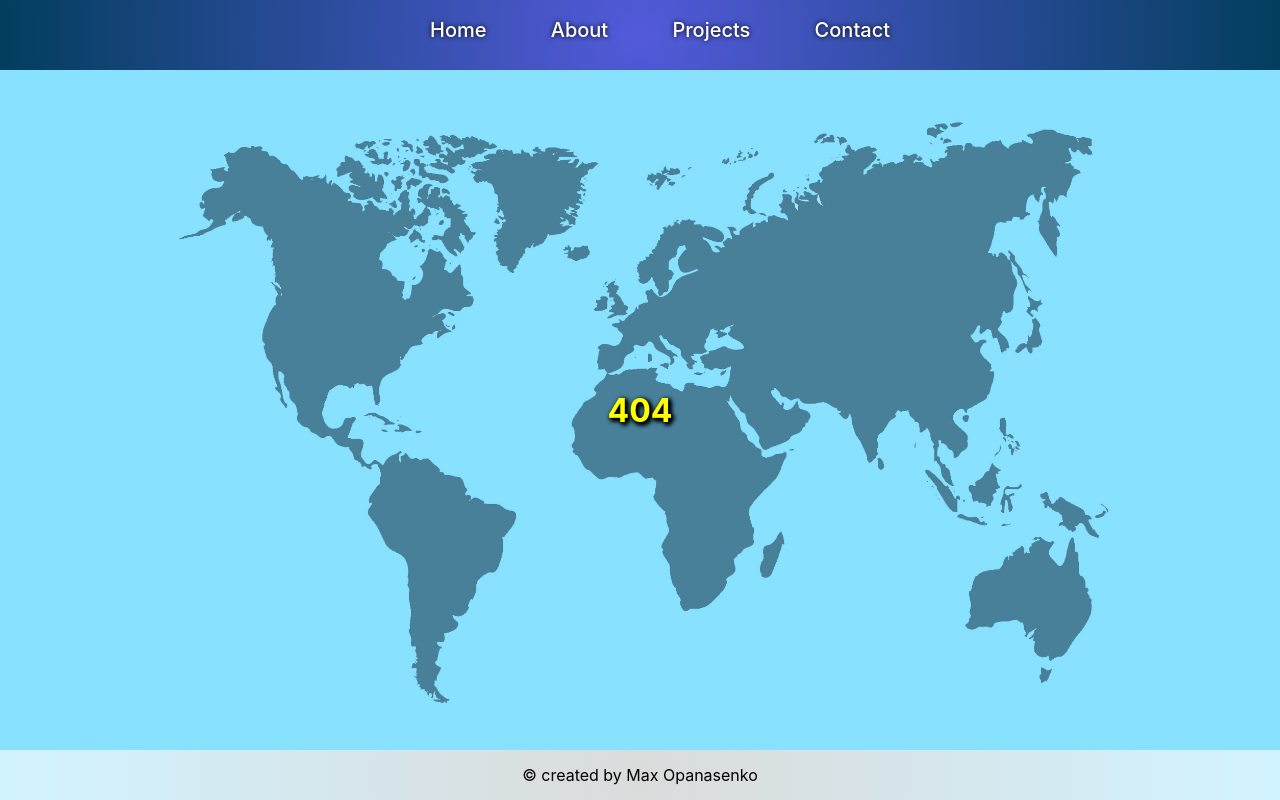
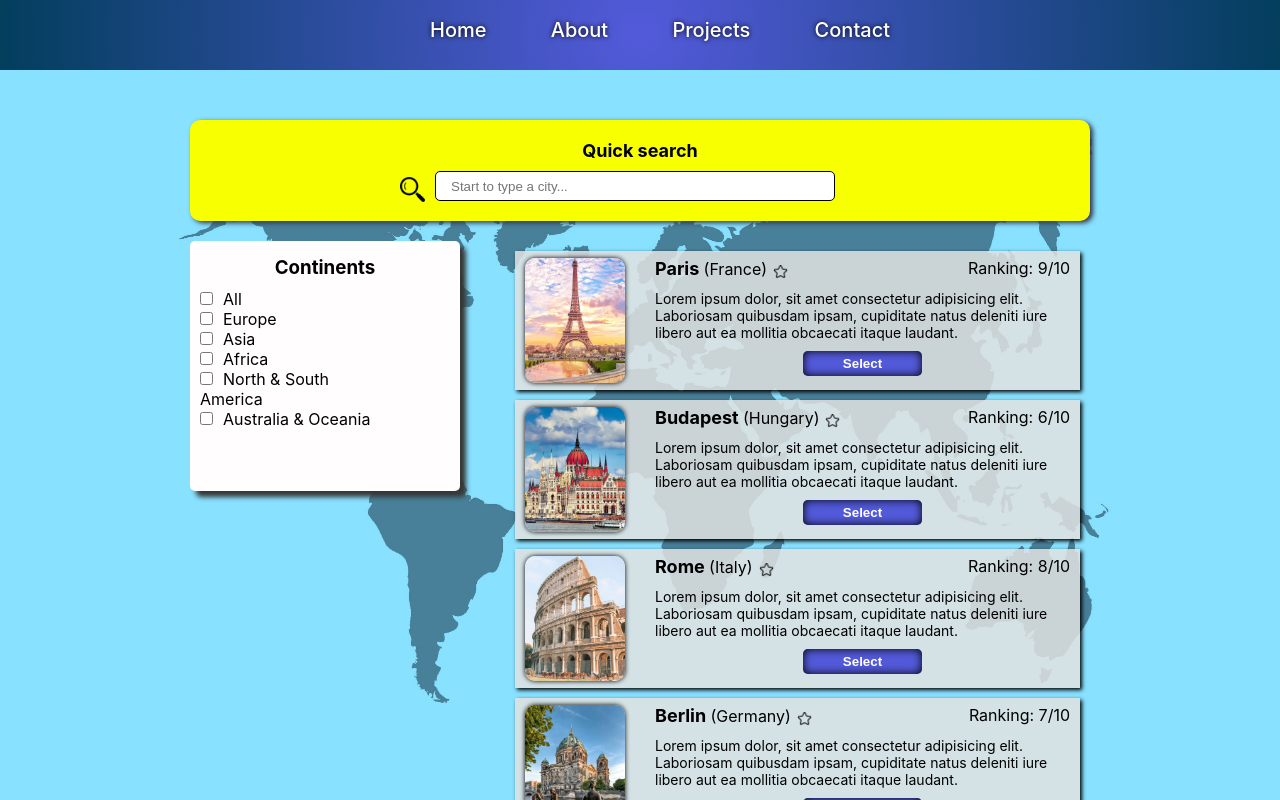
Before and after one commit to maksymopanasenko/travelever, a React (Create React App) app: page /start in a window 1280 px wide. Before the commit this address had no page. Built offline with nearby package versions, Linux system fonts and the light colour scheme.

Commit message:
styling edits

```diff
--- a/src/App.js
+++ b/src/App.js
@@ -9,7 +9,6 @@ import Projects from './pages/projects/Projects';
 import NoPage from './pages//nopage/NoPage';
 
 import Manual from "./pages/buttons/Manual";
-import Random from "./pages/buttons/Random";
 import Footer from './Footer';
 
 import './App.css';
@@ -26,8 +25,7 @@ function App() {
                         <Route path="projects" element={<Projects />} />
                         <Route path="contact" element={<Contact />} />
 
-                        <Route path="button1" element={<Manual />} />
-                        <Route path="button2" element={<Random />} />
+                        <Route path="start" element={<Manual />} />
 
                         <Route path="*" element={<NoPage />} />
                     </Route>
--- a/src/pages/buttons/Manual.js
+++ b/src/pages/buttons/Manual.js
@@ -9,13 +9,15 @@ import france from '../../resources/img/fr.jpg';
 import hungary from '../../resources/img/hu.jpg';
 import germany from '../../resources/img/de.jpg';
 import italy from '../../resources/img/it.jpg';
+import greece from '../../resources/img/athens.jpg';
 
 function Manual() {
     const data = [
-        {img: france, city: "Paris", country: "France", id: 1},
-        {img: hungary, city: "Budapest", country: "Hungary", id: 2},
-        {img: italy, city: "Rome", country: "Italy", id: 3},
-        {img: germany, city: "Berlin", country: "Germany", id: 4}
+        {img: france, city: "Paris", point: 9, country: "France", id: 1},
+        {img: hungary, city: "Budapest", point: 6, country: "Hungary", id: 2},
+        {img: italy, city: "Rome", point: 8, country: "Italy", id: 3},
+        {img: germany, city: "Berlin", point: 7, country: "Germany", id: 4},
+        {img: greece, city: "Athens", point: 8, country: "Greece", id: 5}
     ];
 
     return  (
--- a/src/pages/buttons/Random.js
+++ /dev/null
@@ -1,5 +0,0 @@
-function Random() {
-    return <h1>Random</h1>
-}
-
-export default Random;
--- a/src/pages/buttons/components/StyleBlocks.css
+++ b/src/pages/buttons/components/StyleBlocks.css
@@ -6,11 +6,24 @@
 
 .main ul {
     padding: 0;
+    margin-bottom: 25px;
+}
+
+.main__more {
+    background-color: rgb(255, 247, 0);
+    box-shadow:  0 0 4px #000000;
+    border-radius: 5px;
+    color: #000000;
+    font-weight: 700;
+    font-size: 16px;
+    border: none;
+    cursor: pointer;
+    padding: 10px 20px;
 }
 
 .aside {
     width: 30%;
-    height: 400px;
+    height: 250px;
     background: #fffdfd;
     padding: 15px 10px;
     box-shadow: 6px 6px 5px rgb(54, 54, 54);
--- a/src/pages/buttons/components/filter-continent/FilterContinent.css
+++ b/src/pages/buttons/components/filter-continent/FilterContinent.css
@@ -2,11 +2,14 @@
     margin-top: 10px;
     text-align: left;
     display: flex;
-    flex-wrap: wrap;
+    flex-direction: column;
     width: 190px;
 }
 
-label, input {
-    font-size: 14px;
-    margin-left: 5px;
-}
+label {
+    display: inline-block;
+  }
+
+  input {
+    margin-right: 10px;
+  }
--- a/src/pages/buttons/components/filter-continent/FilterContinent.js
+++ b/src/pages/buttons/components/filter-continent/FilterContinent.js
@@ -5,16 +5,36 @@ const FilterContinent = () => {
         <div className="filter__continent">
             <h3>Continents</h3>
             <div className="filter__continents__variants">
-                <input type="checkbox" id="continent1"/>
-                <label htmlFor="continent1">Europe</label>
-                <input type="checkbox" id="continent3"/>
-                <label htmlFor="continent3">Asia</label>
-                <input type="checkbox" id="continent4"/>
-                <label htmlFor="continent4">Africa</label>
-                <input type="checkbox" id="continent2"/>
-                <label htmlFor="continent2">North and South America</label>
-                <input type="checkbox" id="continent5"/>
-                <label htmlFor="continent5">Australia and Oceania</label>
+
+                <label htmlFor="all">
+                    <input type="checkbox" name='all' id="all"/>
+                    All
+                </label>
+
+                <label htmlFor="europe">
+                    <input type="checkbox" name='europe' id="europe"/>
+                    Europe
+                </label>
+
+                <label htmlFor="asia">
+                    <input type="checkbox" name='asia' id="asia"/>
+                    Asia
+                </label>
+
+                <label htmlFor="africa">
+                    <input type="checkbox" name='africa' id="africa"/>
+                    Africa
+                </label>
+
+                <label htmlFor="america">
+                    <input type="checkbox" name='america' id="america"/>
+                    North & South America
+                </label>
+
+                <label htmlFor="oceania">
+                    <input type="checkbox" name='oceania' id="oceania"/>
+                    Australia & Oceania
+                </label>
             </div>
         </div>
     )
--- a/src/pages/buttons/components/main-item/MainItem.css
+++ b/src/pages/buttons/components/main-item/MainItem.css
@@ -6,22 +6,29 @@
     background: #e1e1e1da;
     color: #000;
     text-align: left;
-    padding: 5px;
+    padding: 7px 10px;
     box-shadow: 2px 2px 4px black;
 }
 
-img {
+li>img {
     width: 100px;
     height: 125px;
     object-fit: cover;
-    border: 1px solid rgb(134, 134, 134);
+    border-radius: 10px;
+    box-shadow: 0 0 5px black;
 }
 
 .item__wrapper {
-    width: 370px;
+    width: 415px;
+    text-align: center;
 }
 
 .item__wrapper_title {
+    display: flex;
+    justify-content: space-between;
+}
+
+.item__wrapper_title div {
     display: flex;
 }
 
@@ -43,15 +50,17 @@ img {
 
 .item__text {
     font-size: 14px;
-    margin-top: 5px;
+    margin: 5px 0 10px;
+    text-align: start;
 }
 
 .item__btn {
-    width: 65px;
-    background-color: rgb(71, 71, 71);
+    background-color: rgba(83,90,218,1);
+    box-shadow: inset 0 0 10px #000000;
     border-radius: 5px;
     color: #fff;
     font-weight: 700;
     border: none;
     cursor: pointer;
+    padding: 5px 40px;
 }
--- a/src/pages/buttons/components/main-item/MainItem.js
+++ b/src/pages/buttons/components/main-item/MainItem.js
@@ -2,22 +2,24 @@ import './MainItem.css';
 import star from '../../../../resources/icons/star.png';
 
 const MainItem = (props) => {
-    const {img, city, country} = props;
+    const {img, city, point, country} = props;
 
     return (
-        <>
-            <li>
-                <img src={img} alt="img" />
-                <div className="item__wrapper">
-                    <div className="item__wrapper_title">
+        <li>
+            <img src={img} alt="img" />
+            <div className="item__wrapper">
+                <div className="item__wrapper_title">
+                    <div>
                         <h5 className="item__title">{city} <span>({country})</span></h5>
                         <img src={star} alt="star" />
                     </div>
-                    <p className="item__text">Lorem ipsum dolor, sit amet consectetur adipisicing elit. Laboriosam quibusdam ipsam, cupiditate natus deleniti iure libero aut ea mollitia obcaecati itaque laudantium aliquid explicabo, deserunt, omnis tempora corrupti sequi in?</p>
+                    <span className='item__ranking'>Ranking: <span>{point}</span>/10</span>
                 </div>
+                <p className="item__text">Lorem ipsum dolor, sit amet consectetur adipisicing elit. Laboriosam quibusdam ipsam, cupiditate natus deleniti iure libero aut ea mollitia obcaecati itaque laudant.</p>
+
                 <button className="item__btn">Select</button>
-            </li>
-        </>
+            </div>
+        </li>
     )
 }
 
--- a/src/pages/buttons/components/main/Main.js
+++ b/src/pages/buttons/components/main/Main.js
@@ -16,6 +16,8 @@ const Main = ({data}) => {
             <ul>
                 {elements}
             </ul>
+
+            <button className='main__more'>Load more...</button>
         </div>
     )
 }
--- a/src/pages/buttons/components/search/Search.js
+++ b/src/pages/buttons/components/search/Search.js
@@ -4,7 +4,7 @@ function Search() {
     return (
         <div className="manual__search">
             <div className="manual__search-field">
-            <label htmlFor="#search">Quick search</label>
+            <label htmlFor="search">Quick search</label>
             <input type="text" id='search' placeholder='Start to type a city...'/>
             </div>
         </div>
--- a/src/pages/home/Home.css
+++ b/src/pages/home/Home.css
@@ -13,7 +13,7 @@
 }
 
 .journey {
-    margin-top: 80px;
+    margin: 80px 0 30px;
     font-size: 20px;
     font-weight: 500;
     letter-spacing: 1.2px;
@@ -21,14 +21,7 @@
     text-shadow: 1px 1px 2px #000, 1px 1px 2px #000, 1px 1px 2px #000;
 }
 
-.btns {
-    width: 400px;
-    margin: 30px auto 0 auto;
-    display: flex;
-    justify-content: space-between;
-}
-
-.btns button {
+.main__btn {
     width: 150px;
     height: 50px;
     background-color: rgba(83,90,218,1);
--- a/src/pages/home/Home.js
+++ b/src/pages/home/Home.js
@@ -10,15 +10,9 @@ function Home() {
 
             <h3 className="journey">Choose the destination of your next journey</h3>
 
-            <div className="btns">
-                <Link to="/button1">
-                    <button>Manualy</button>
-                </Link>
-
-                <Link to="/button2">
-                    <button>Random</button>
-                </Link>
-            </div>
+            <Link to="/start">
+                <button className="main__btn">Start</button>
+            </Link>
 
             <Outlet />
         </div>
```
Also changed, not shown: src/resources/img/athens.jpg (added).
